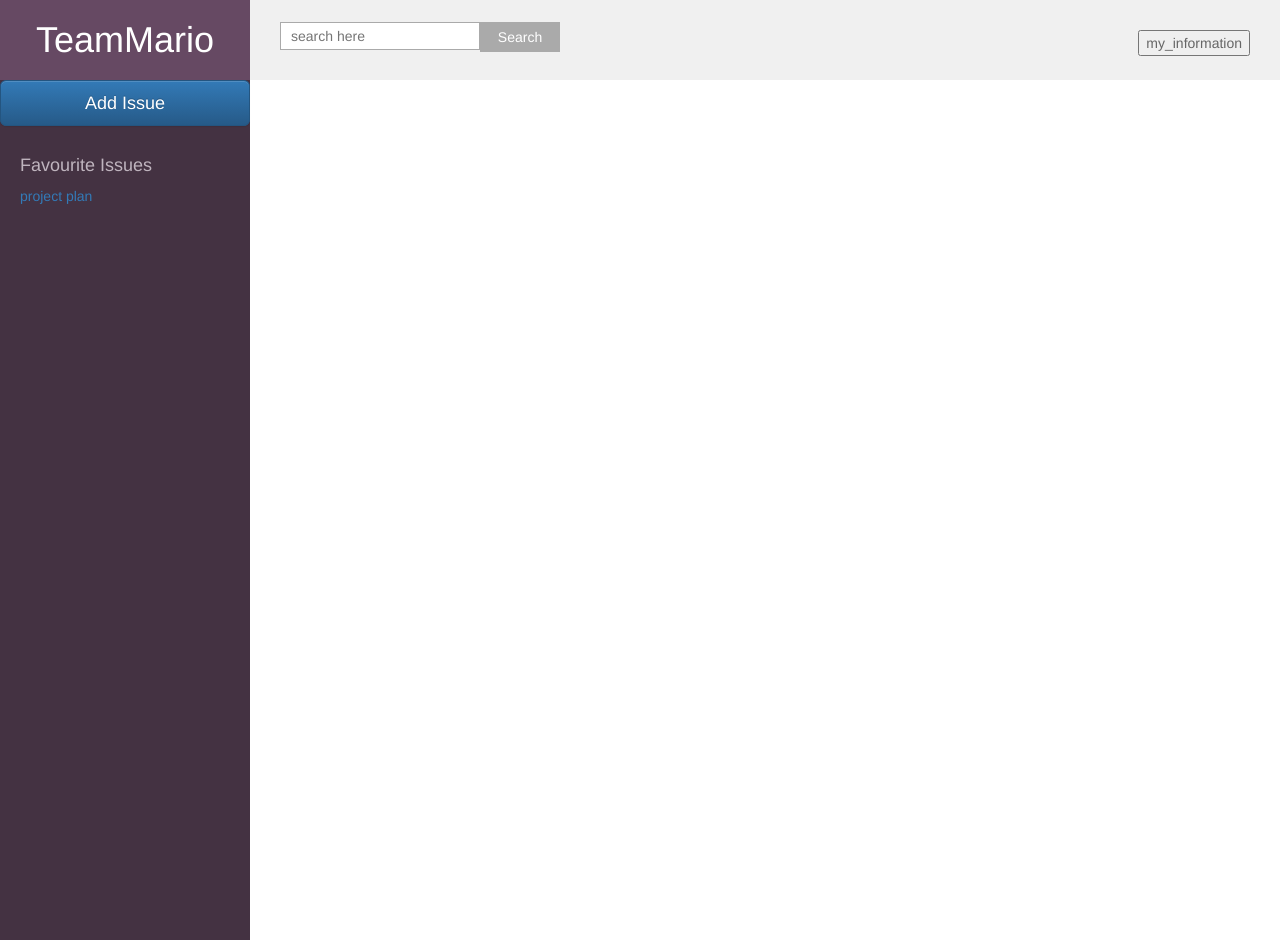
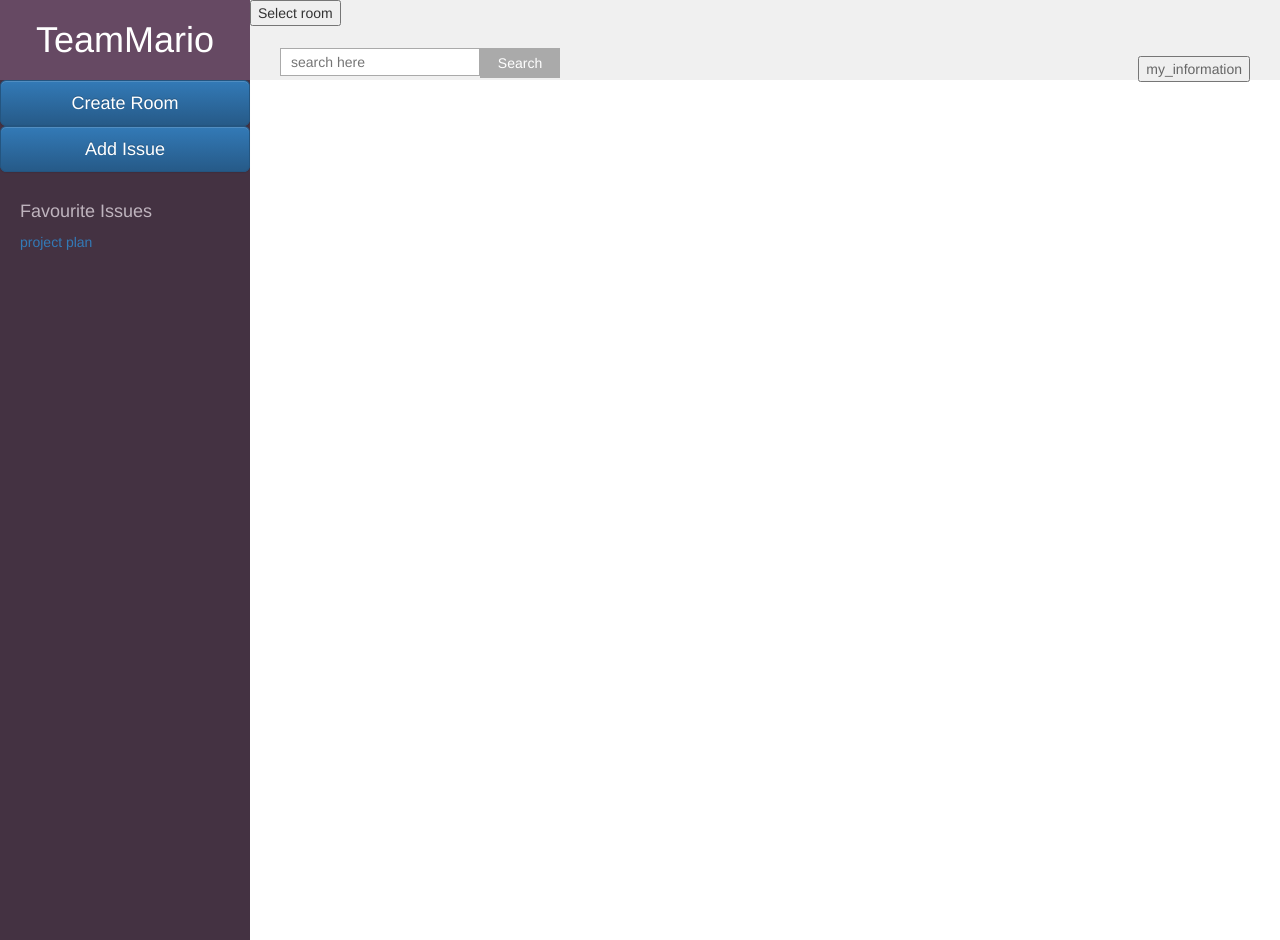
Before and after one commit to team-mario/chatting, a Django app: page /accounts/profile/ in a window 1280 px wide. Run offline with Django 3.2, Linux system fonts and the light colour scheme; the visitor is signed in with stand-in values (Sample User, id 1); data that the repository does not hold is empty; some libraries are stand-ins or nearby versions.

Commit message:
resolve conflict

```diff
--- a/chatting/assets/js/custom.js
+++ b/chatting/assets/js/custom.js
@@ -3,3 +3,9 @@ $(function () {
         $('#PostIssueChannelModal').modal('toggle');
     });
 });
+
+$(function () {
+    $('.room-modal').click(function(){
+        $('#RoomModal').modal('toggle');
+    });
+});
--- a/chatting/chatting/urls.py
+++ b/chatting/chatting/urls.py
@@ -30,6 +30,7 @@ urlpatterns = [
         'django.contrib.auth.views.password_change_done'),
     url(r'^accounts/profile/', 'team.views.index'),
     url(r'^issue/create$', 'team.views.channel_create', name='channel_create'),
+    url(r'^create/room', 'team.views.create_room'),
     url(r'^issue/channel/(?P<channel_name>\S+?)', 'team.views.channel_detail', name='channel_detail'),
     url(r'^', 'login.views.index'),
 ]
--- a/chatting/functional_tests/base.py
+++ b/chatting/functional_tests/base.py
@@ -47,10 +47,11 @@ class FunctionalTest(StaticLiveServerTestCase):
 
         self.wait_for_element_with_class('modal-header')
 
-        h4 = self.browser.find_element_by_class_name('modal-title')
+        h4 = self.browser.find_element_by_id('issue_title')
         self.assertIn('Create', h4.text)
 
-        # When issue channel's title and contents is filled user can submit through button.
+        # When issue channel's title and contents is
+        # filled user can submit through button.
         self.browser.find_element_by_id(
             'id_channel_name'
         ).send_keys('Test Issue')
--- a/chatting/functional_tests/issue/test_issue.py
+++ b/chatting/functional_tests/issue/test_issue.py
@@ -5,8 +5,10 @@ import time
 class IssueTest(FunctionalTest):
 
     def test_can_move_to_own_channel_in_list(self):
-        # If the user click the channel in list he moves to own corresponded channel.
+        # If the user click the channel in list
+        # he moves to own corresponded channel.
         self.post_issue_channel()
+
         sorted_issue_list = self.browser.find_element_by_class_name('sorted_issue_list')
         ul_list = sorted_issue_list.find_element_by_tag_name('ul')
         li_list = ul_list.find_element_by_tag_name('li')
--- a/chatting/functional_tests/message/test_message.py
+++ b/chatting/functional_tests/message/test_message.py
@@ -59,7 +59,8 @@ class NewVisitorTest(FunctionalTest):
         self.check_basic_layout()
 
         # start check message page
-        messages_input_container = self.browser.find_element_by_id('messages_input_container')
+        messages_input_container = \
+            self.browser.find_element_by_id('messages_input_container')
 
         # check messages input box
         messages_input_box = messages_input_container.find_element_by_id('msg')
--- a/chatting/message/views.py
+++ b/chatting/message/views.py
@@ -58,7 +58,8 @@ def message_receive(request):
                     dic = {}
                     dic['id'] = data.id
                     dic['sender'] = data.sender
-                    dic['time'] = str(data.create_datetime.strftime("%-I:%M %p"))
+                    dic['time'] = \
+                        str(data.create_datetime.strftime("%-I:%M %p"))
                     dic['content'] = data.content
                     messages.append(dic)
             messages = json.dumps(messages)
--- a/chatting/team/forms.py
+++ b/chatting/team/forms.py
@@ -1,11 +1,16 @@
 __author__ = 'judelee'
 from django import forms
 from team.models import IssueChannel
+from team.models import RoomChannel
 
 
 class IssueChannelForm(forms.models.ModelForm):
-    # channel_name = forms.CharField(label='Channel Name', max_length=30)
-    # channel_content = forms.CharField(label='Purpose(Optional)', max_length=255)
     class Meta:
         model = IssueChannel
         fields = {'channel_name', 'channel_content'}
+
+
+class RoomForm(forms.models.ModelForm):
+    class Meta:
+        model = RoomChannel
+        fields = {'room_name'}
--- a/chatting/team/models.py
+++ b/chatting/team/models.py
@@ -17,3 +17,9 @@ class HashTag(models.Model):
 
     def __str__(self):
         return self.tag_name
+
+
+class RoomChannel(models.Model):
+    issue_id = models.ForeignKey(IssueChannel, default=None, null=True)
+    room_name = models.CharField(max_length=30, unique=True,
+                                 default='', null=False)
--- a/chatting/team/views.py
+++ b/chatting/team/views.py
@@ -1,8 +1,11 @@
 from django.shortcuts import render, redirect
 from .forms import IssueChannelForm
 from team.models import IssueChannel
+from team.models import RoomChannel
 from django.http import HttpResponseRedirect
+from team.forms import RoomForm
 from django.contrib.auth.decorators import login_required
+from django.contrib.auth.models import User
 
 
 @login_required(login_url='/accounts/login/')
@@ -12,18 +15,34 @@ def index(request):
         # return redirect('/accounts/login/')
 
     issue_channel_form = IssueChannelForm
+    room_form = RoomForm
+    room_list = RoomChannel.objects.values('room_name').distinct()
+    request.session['cur_room'] = 'empty'
+
     return render(request, 'common/base.html', {'issue_channel_form': issue_channel_form,
-                                                'issue_channel': IssueChannel.objects.all()})
+                                                'issue_channel': IssueChannel.objects.all(),
+                                                'room_form': room_form,
+                                                'room_list': room_list})
 
 
 @login_required(login_url='/accounts/login/')
 def channel_create(request):
     if request.method == 'POST':
         # Below codes needs code refactoring.
-        user = request.user
+        cur_room = request.session['cur_room']
+        user_name = request.user.get_username()
+
         channel_name = request.POST.get('channel_name')
         channel_content = request.POST.get('channel_content')
-        IssueChannel.objects.create(user=user, channel_name=channel_name, channel_content=channel_content)
+        issue_channel = IssueChannel(channel_name=channel_name, channel_content=channel_content)
+        user = User.objects.get(username=user_name)
+        issue_channel.user = user
+
+        if cur_room != 'empty':
+            room_q = RoomChannel.objects.get(room_name=cur_room, issue_id=issue_channel.id)
+            room_q.save()
+
+        issue_channel.save()
 
     return HttpResponseRedirect('../accounts/profile/')
 
@@ -31,3 +50,17 @@ def channel_create(request):
 @login_required(login_url='/accounts/login/')
 def channel_detail(request, channel_name):
     return redirect('/messages/project-plan')
+
+
+@login_required(login_url='/accounts/login/')
+def create_room(request):
+    if request.method == 'POST':
+        room_name = request.POST.get('room_name')
+        RoomChannel.objects.create(room_name=room_name)
+
+        name = request.user.get_username()
+        user_q = User.objects.get(username=name)
+        user_q.current_room = room_name
+        request.session['cur_room'] = room_name
+
+    return HttpResponseRedirect('../accounts/profile/')
--- a/chatting/templates/common/base.html
+++ b/chatting/templates/common/base.html
@@ -37,12 +37,45 @@
             });
         });
     </script>
+    <script>
+        $(function(){
+            $("#room_dialog").dialog({
+                autoOpen:false,
+                position:[100,200],
+                modal:true,
+                resizable:false,
+
+                buttons:{
+                    "확인":function(){
+                        $(this).dialog("close");
+                    },"취소":function(){
+                        $(this).dialog("close");
+                    }
+                }
+            });
+
+            $("#room_btn").on("click",function(){
+                $("#room_dialog").dialog("open");
+                var ul = document.getElementById("list");
+                {% for room in room_list.all %}
+                    var text = '{{ room.room_name }}';
+                    var li = document.createElement("li");
+                    li.appendChild(document.createTextNode(text));
+                    li.setAttribute("id", "element4");
+                    ul.appendChild(li);
+                {% endfor %}
+            });
+        });
+    </script>
 </head>
 <body>
     <div id="wrap" class="clearfix">
         <div id="header" class="clearfix">
             <div class="logo">
                 <h1>TeamMario</h1>
+        </div>
+        <div>
+            <input type="button" id="room_btn" value="Select room">
         </div>
         <div class="search">
             <span><input type="text" name="q" id="q" placeholder="search here"></span>
@@ -53,8 +86,8 @@
         </div>
     </div>
         <div id="nav">
-
             <div class='post_issue'>
+                <button type="button" id="btn_create_room" class="btn btn-lg btn-primary room-modal">Create Room</button>
                 <button type="button" id="btn_post_issue" class="btn btn-lg btn-primary open-modal">Add Issue</button>
                 {% block post_issue_block %}
                 {% endblock %}
@@ -69,14 +102,32 @@
                 </ul>
                 <a href="/messages/project-plan" id="project-plan">project plan</a>
             </div>
+        </div>
+        <div id="RoomModal" class="modal fade">
+            <div class="modal-dialog">
+                <div class="modal-content">
+                    <div class="modal-header">
+                        <button type="button" class="close" data-dismiss="modal" aria-hidden="true" style="width:10%;">&times;</button>
+                        <h4 id="room_title" class="modal-title">Create a Room</h4>
+                    </div>
+                    <div class="modal-body">
+                        <form action="../../create/room" method="post">
+                            {% csrf_token %}
+                            {{ room_form }}
+                            <button type="button" class="btn btn-default" data-dismiss="modal">Close</button>
+                            <button type="submit" class="btn btn-primary" id="btn_room_submit">Create a room</button>
+                        </form>
+                    </div>
 
+                </div>
+            </div>
         </div>
         <div id="PostIssueChannelModal" class="modal fade">
             <div class="modal-dialog">
                 <div class="modal-content">
                     <div class="modal-header">
                         <button type="button" class="close" data-dismiss="modal" aria-hidden="true" style="width:10%;">&times;</button>
-                        <h4 class="modal-title">Create A Issue Channel</h4>
+                        <h4 id="issue_title" class="modal-title">Create A Issue Channel</h4>
                     </div>
                     <div class="modal-body">
                         <form action="../../issue/create" method="post">
@@ -104,6 +155,9 @@
         </ul>
     </div>
 
-
+<div id="room_dialog" title="Select room">
+    <ul id="list">
+    </ul>
+</div>
 </body>
 </html>
```
Also changed, not shown: chatting/functional_tests/room/test_room.py (added, +21 -0 lines), chatting/team/tests/test_forms.py (+22 -0 lines), chatting/team/migrations/0002_roomchannel.py (added), chatting/templates/registration/login.html (line endings or trailing spaces). Lines whose indentation alone changed are shown as unchanged.
